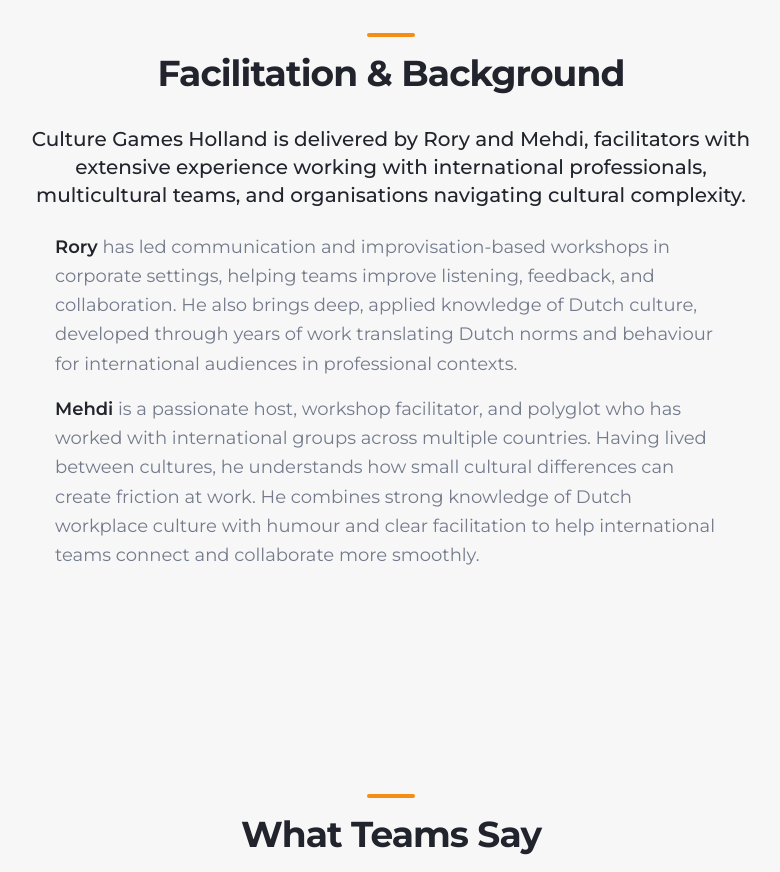
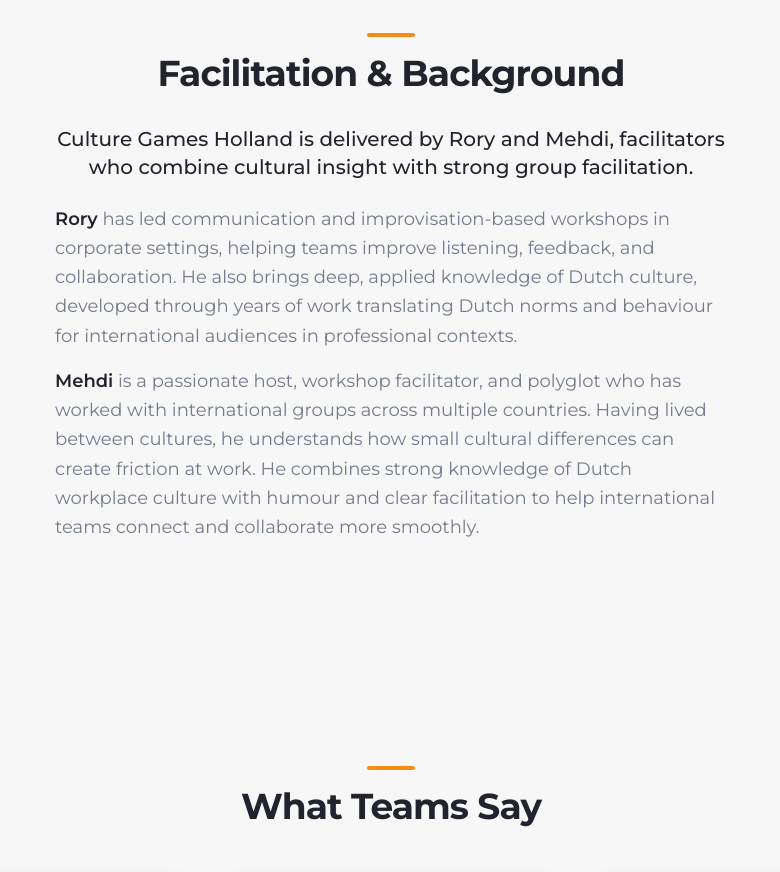
Before and after one commit to midogo21-netizen/culture-games-holland-site, a React (Vite) app: page / in a window 1280 px wide. Shown: the part 5340-6212 px from the top of the page, without its empty margins (249-1029 px from the left). Built offline with nearby package versions, Linux system fonts and the light colour scheme; the HTML template or start-up script is replaced by a standard one.

Commit message:
Visual edit in Lovable
Edited UI in Lovable

```diff
--- a/src/components/Founders.tsx
+++ b/src/components/Founders.tsx
@@ -1,6 +1,5 @@
 const Founders = () => {
-  return (
-    <section id="founders" className="section-padding bg-grey-warm">
+  return <section id="founders" className="section-padding bg-grey-warm">
       <div className="container-narrow mx-auto">
         <div className="max-w-3xl mx-auto text-center space-y-8">
           <div className="space-y-4">
@@ -11,11 +10,7 @@ const Founders = () => {
           </div>
 
           <div className="space-y-6 text-muted-foreground leading-relaxed text-lg">
-            <p className="font-medium text-foreground text-xl">
-              Culture Games Holland is delivered by Rory and Mehdi, facilitators with
-              extensive experience working with international professionals, multicultural
-              teams, and organisations navigating cultural complexity.
-            </p>
+            <p className="font-medium text-foreground text-xl px-[33px]">Culture Games Holland is delivered by Rory and Mehdi, facilitators who combine cultural insight with strong group facilitation.</p>
 
             <div className="text-left space-y-4 max-w-2xl mx-auto">
               <p>
@@ -28,8 +23,6 @@ const Founders = () => {
           </div>
         </div>
       </div>
-    </section>
-  );
+    </section>;
 };
-
 export default Founders;
```
